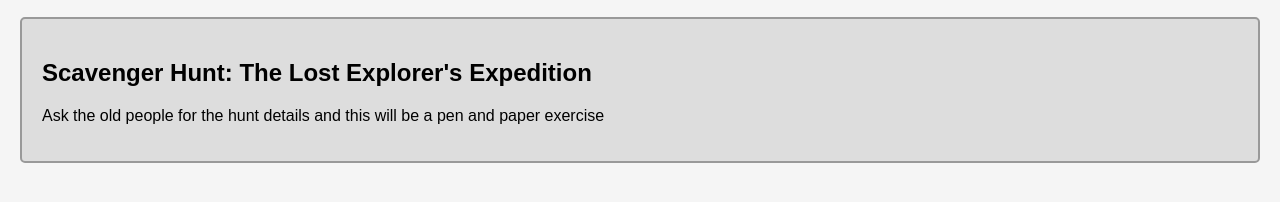
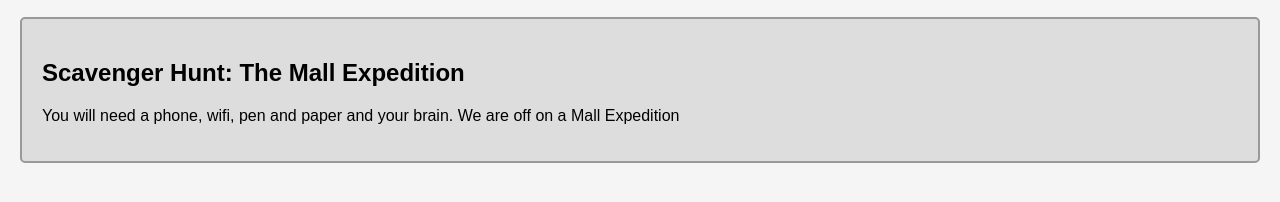
Before and after one commit to benjamen/meowsgames, a plain HTML site: page index.html in a window 1280 px wide. Both pictures are taken after a click on the button "Scavenger Hunt". Shown: the part 140-342 px from the top of the page. Drawn offline with Linux system fonts and the light colour scheme.

Commit message:
Your commit message here

```diff
--- a/index.html
+++ b/index.html
@@ -39,8 +39,8 @@
     </div>
 
 <div id="scavenger-hunt" class="game-section">
-    <h2>Scavenger Hunt: The Lost Explorer's Expedition</h2>
-    <p>Ask the old people for the hunt details and this will be a pen and paper exercise</p>
+    <h2>Scavenger Hunt: The Mall Expedition</h2>
+    <p>You will need a phone, wifi, pen and paper and your brain. We are off on a Mall Expedition</p>
 
 
 </div>
```
